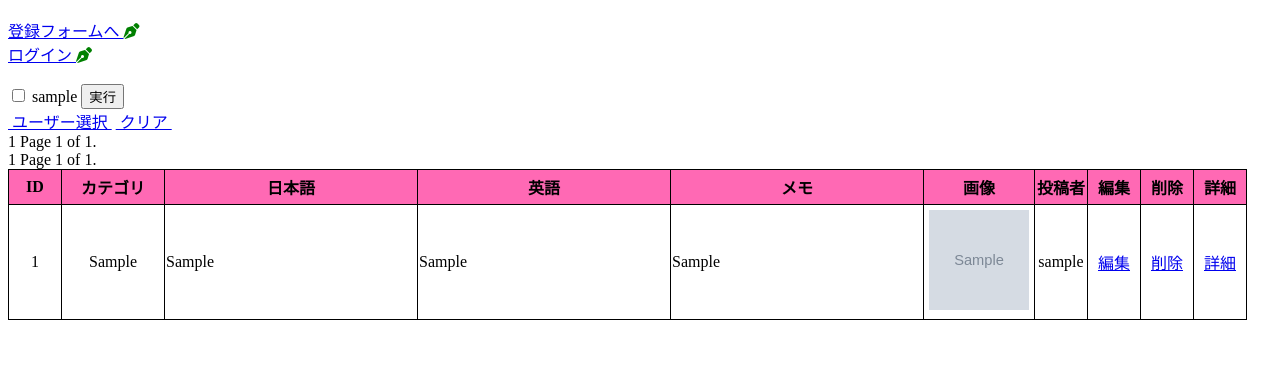
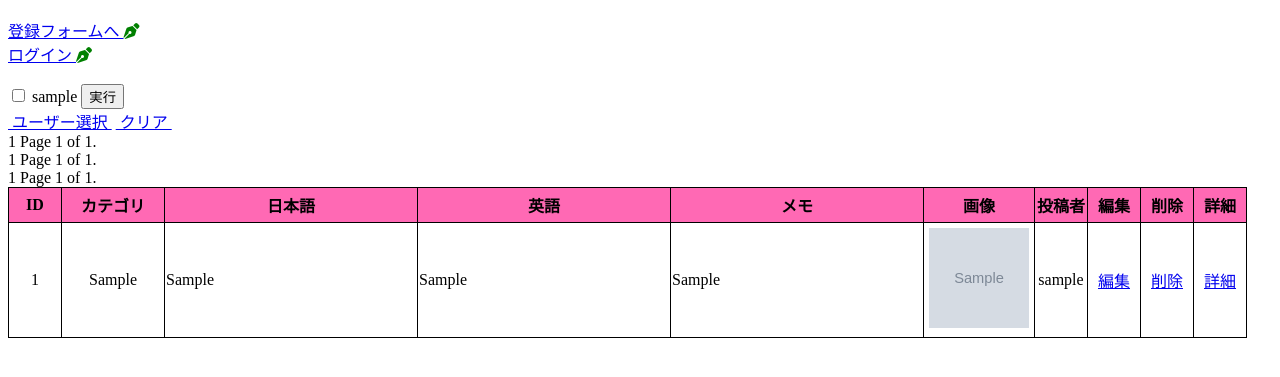
Before and after one commit to puji8493/english_list_rev2, a Django app: page /english_list/select_users/ in a window 1280 px wide. Shown: the part 44-421 px from the top of the page. Run offline with Django 4.2, Linux system fonts and the light colour scheme; tables that the repository leaves empty hold one stand-in row (values such as "Sample post"); grey boxes marked "Sample" are stand-in pictures; some libraries are stand-ins or nearby versions.

Commit message:
小川先生のコード追加

```diff
--- a/english_list/templates/english_list/list_users.html
+++ b/english_list/templates/english_list/list_users.html
@@ -43,6 +43,27 @@
 <a href="{% url 'english_list:select_users' %}">&nbsp;ユーザー選択&nbsp;</a>
 <a href="{% url 'english_list:list_word' %}">&nbsp;クリア&nbsp;</a>
 
+{#小川先生が書いてくれたコード#}
+<div class="pagination">
+    <span class="step-links">
+        {% if page_obj.has_previous %}
+            <a href="?{{ user_qs }}page={{ page_obj.previous_page_number }}">☆前へ☆</a>
+        {% endif %}
+        {% for num in page_obj.paginator.page_range %}
+            {% if page_obj.number == num %}
+                <span>{{ num }}</span>
+            {% else %}
+                <a href="?{{ user_qs }}page={{ num }}">{{ num }}</a>
+            {% endif %}
+        {% endfor %}
+        {% if page_obj.has_next %}
+            <a href="?{{ user_qs }}page={{ page_obj.next_page_number }}">☆次へ☆</a>
+        {% endif %}
+    </span>
+    <span class="current">
+      Page {{ page_obj.number }} of {{ page_obj.paginator.num_pages }}.
+    </span>
+</div>
 {#カスタムテンプレートを使用　ページネーションコントロール ok #}
 <div class="pagination">
     <span class="step-links">
--- a/english_list/views.py
+++ b/english_list/views.py
@@ -231,6 +231,13 @@ class CheckUserListView(ListView):
         context['object_list'] = context['wordlists']
         print("■object_list■",context['wordlists'],sep="")
 
+        # 追加
+        user_ids = self.request.GET.getlist('user_id')
+        if user_ids:
+            context['user_qs'] = '&'.join([f'user_id={user_id}' for user_id in user_ids]) + '&'
+        else:
+            context['user_qs'] = ''
+
         # print('■context■',context,sep="")
         return context
 
```
